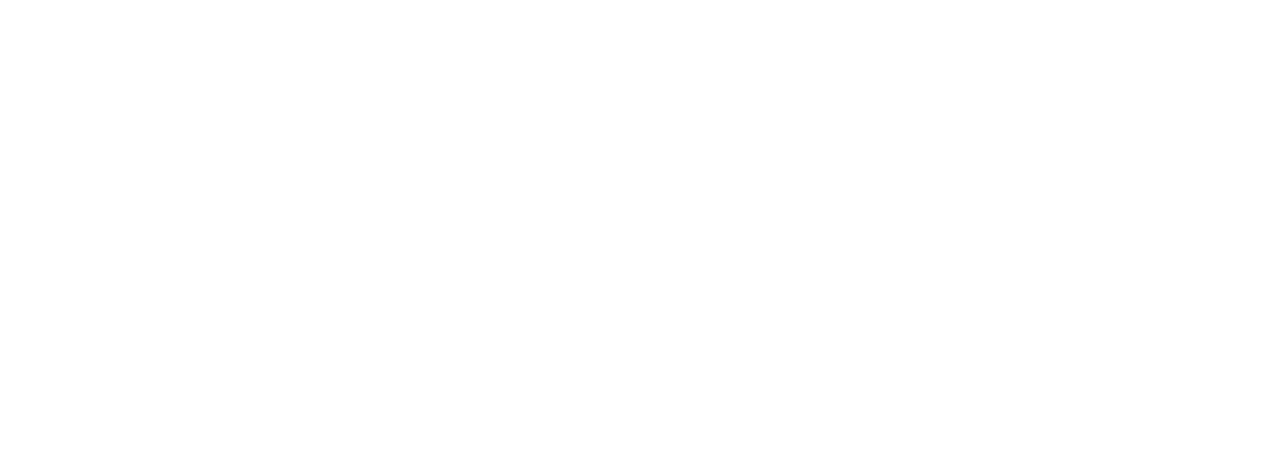
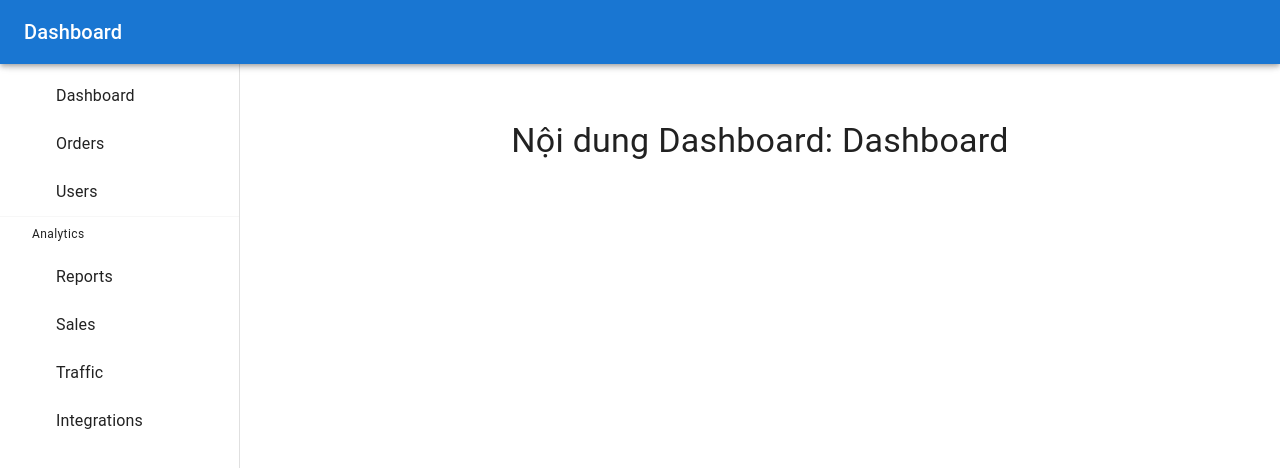
Before and after one commit to Tdk2302/EduConnect, a React (Vite) app: page / in a window 1280 px wide. Before the commit this address had no page. Shown: the top 468 px of the page. Built offline with nearby package versions, Linux system fonts and the light colour scheme; some icons are missing.

Commit message:
Change Route

```diff
--- a/src/Router.jsx
+++ b/src/Router.jsx
@@ -14,9 +14,7 @@
       <Routes>
         <Route path="/signin" element={<Signin />} />
         <Route path="/register" element={<Register />} />
-        <Route path= "/dashboard" element={<Dashboard />} />
-        {/* <Route path="/forget-password" element={<ForgetPassword/>} />
-        <Route path="/reset-password" element={<ResetPassword/>} />        */}
+        <Route path= "/" element={<Dashboard />} />
       </Routes>
       <ToastContainer
         position="top-center"
--- a/src/services/apiServices.jsx
+++ b/src/services/apiServices.jsx
@@ -1,9 +1,9 @@
 import axios from 'axios';
 
-const BASE_URL = 'https://localhost:7096/api';
+const BASE_URL = 'https://localhost:7064/api';
 
 const postSignin = async (email, password) => {
-    return axios.post(`${BASE_URL}/Auth/login`, { email, password });
+    return axios.post(`${BASE_URL}/Auth/Login`, { email, password });
 };
 
 const postRegister = async (firstName, lastName, email, password, passwordConfirm, gender) => {
```
